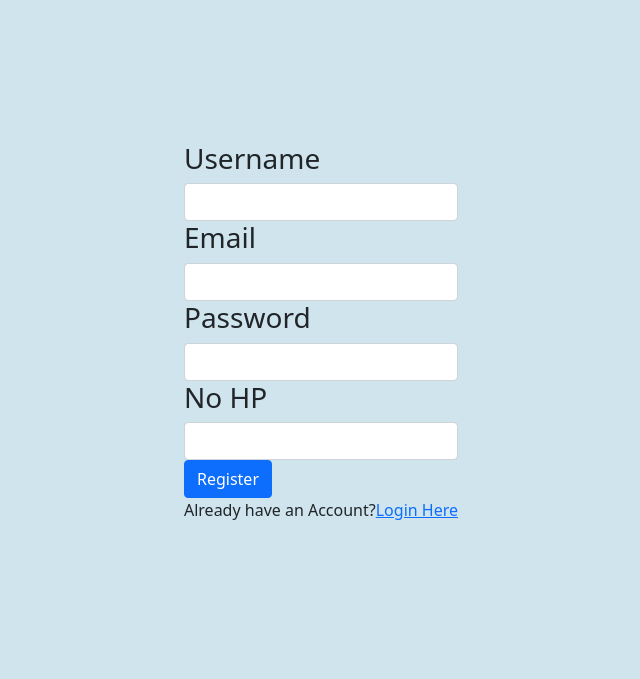
After one commit to raihansyahyoga11/thecims-database-portfolio, a Django app: page /register/ in a window 1280 px wide. The commit adds this page. Shown: the top 679 px of the page, without its empty margins (319-959 px from the left). Run offline with Django 3.2, Linux system fonts and the light colour scheme.

Commit message:
Sena sudah selesai register

```diff
--- a/frontend/templates/login.html
+++ b/frontend/templates/login.html
@@ -54,7 +54,11 @@
                 <label for="exampleInputPassword1" class="form-label">Password</label>
                 <input type="password" class="form-control" id="exampleInputPassword1" name="user-password">
               </div>
-              <button type="submit" class="btn btn-primary">Login</button>
+              <div class="button-div" style="display: flex;">
+                  <button type="submit" class="btn btn-primary">Login</button>
+                  <p>Don't have account yet?<a href="/register">Register Here</a></p>
+              </div>
+
         </form>
     </div>
 </div>
--- /dev/null
+++ b/frontend/templates/register.html
@@ -0,0 +1,52 @@
+{% extends 'base.html' %}
+{% load static %}
+
+{% block meta %}
+<title>Register page</title>
+{% endblock meta %}
+
+{% block content %}
+<style>
+    .hero-container {
+        width: 100%;
+        align-items: center;
+        height: 680px;
+        display: flex;
+        justify-content: center;
+        background-color: #CFE4EC;
+    }
+    html {
+        background-color: #CFE4EC;
+;
+    }
+
+    button h1 {
+        color: white;
+    }
+
+    form {
+        align-items: center;
+        justify-content: center;
+    }
+</style>
+
+<div class="hero-container">
+    <div class="form-container">
+        <form method="post">
+            {% csrf_token %}
+            <h3>Username</h3>
+            <input type="text" class="form-control" id="input-username" aria-describedby="help-input-username" name="user-username">
+            <h3>Email</h3>
+            <input type="text" class="form-control" id="input-username" aria-describedby="help-input-username" name="user-email">
+            <h3>Password</h3>
+            <input type="text" class="form-control" id="input-username" aria-describedby="help-input-username" name="user-password">
+            <h3>No HP</h3>
+            <input type="text" class="form-control" id="input-username" aria-describedby="help-input-username" name="user-no-hp">
+            <div class="button-div">
+                <button type="submit" class="btn btn-primary">Register</button>
+                <p>Already have an Account?<a href="/login">Login Here</a></p>
+            </div>
+        </form>
+    </div>
+</div>
+{% endblock content %}
--- a/frontend/urls.py
+++ b/frontend/urls.py
@@ -8,6 +8,7 @@ urlpatterns = [
     path('', views.home, name='home'),
     path('login/', views.login, name='login'),
     path('logout/', views.logout, name='logout'),
+    path('register/', views.register, name='register'),
     path('user-dashboard/', views.user_dashboard, name='user-dashboard'),
     path('admin-dashboard/', views.admin_dashboard, name='admin-dashboard')
 ]
--- a/frontend/views.py
+++ b/frontend/views.py
@@ -1,4 +1,6 @@
 from cgi import test
+import email
+from random import randint
 from urllib import response
 from django.shortcuts import render, redirect
 from django.db import connection
@@ -38,12 +40,12 @@ def login(request):
             request.session.modified = True
             request.session['username'] = username_form
             request.session['account-type'] = 'admin'
+
             return redirect('frontend:admin-dashboard')
         else:
             print("Sial tidak ditemukan >.<")
 
     return render(request, 'login.html')
-
 
 def user_dashboard(request):
     username = request.session.get('username')
@@ -63,7 +65,6 @@ def user_dashboard(request):
 
     return render(request, 'user_dashboard.html', response)
 
-
 def admin_dashboard(request):
     username = request.session.get('username')
     response = {
@@ -74,4 +75,23 @@ def admin_dashboard(request):
 def logout(request):
     request.session.clear()
     return render(request, 'home.html')
-# Create your views here.
+
+def register(request):
+    if (request.method == 'POST'):
+        form_data = request.POST
+        register_username = form_data['user-username']
+        register_email = form_data['user-email']
+        register_user_password = form_data['user-password']
+        register_no_hp = form_data['user-no-hp']
+        koin = randint(1,100)
+
+        akun_query = f"INSERT INTO KELUARGA_YOGA.AKUN VALUES ('{register_username}')"
+        pemain_query = f"INSERT INTO KELUARGA_YOGA.PEMAIN VALUES('{register_username}','{register_email}','{register_user_password}',{register_no_hp},{koin})"
+
+        cursor = connection.cursor()
+        cursor.execute(akun_query)
+        cursor.execute(pemain_query)
+
+        return redirect('frontend:login')
+
+    return render(request, 'register.html')
```
Also changed, not shown: runtime.txt (line endings or trailing spaces).
